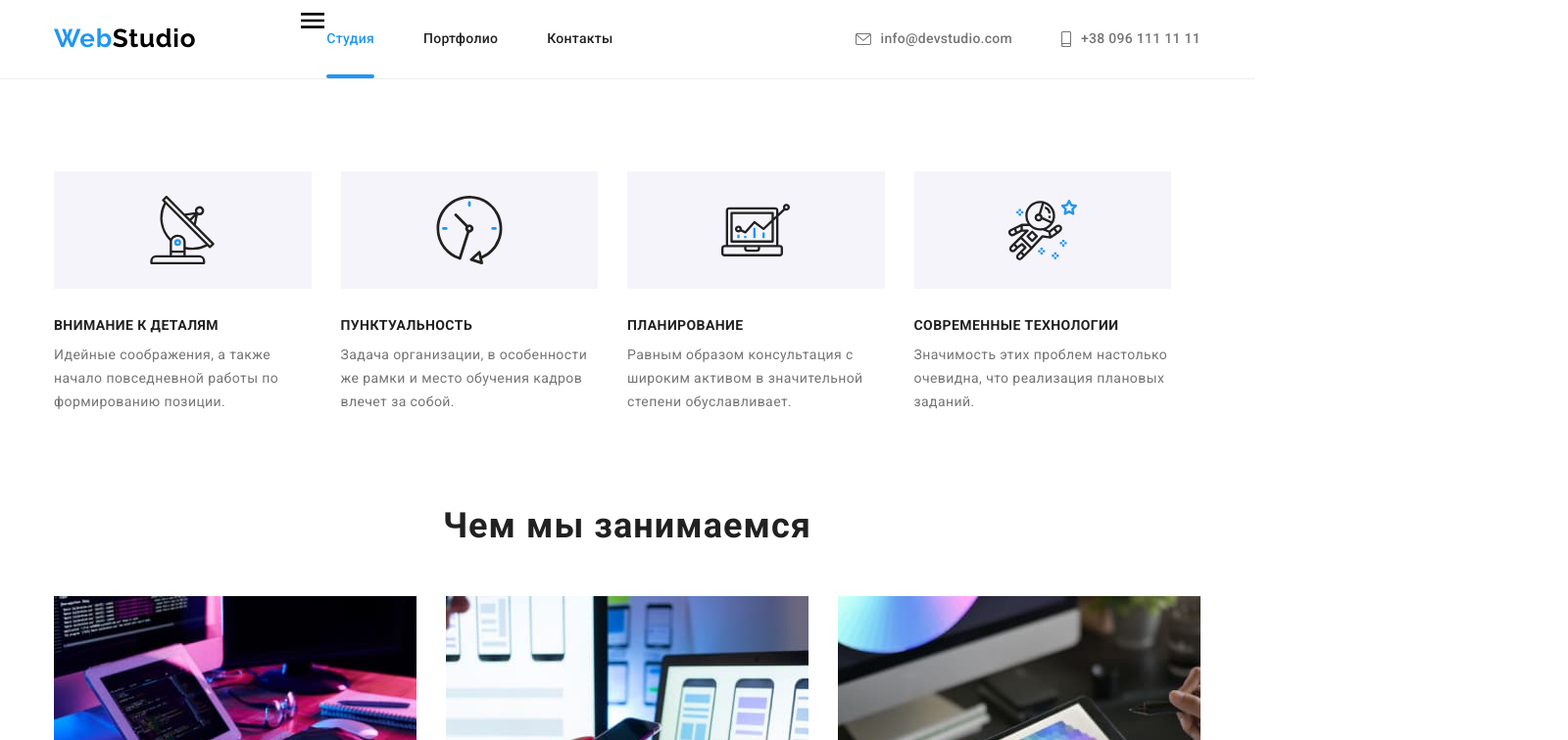
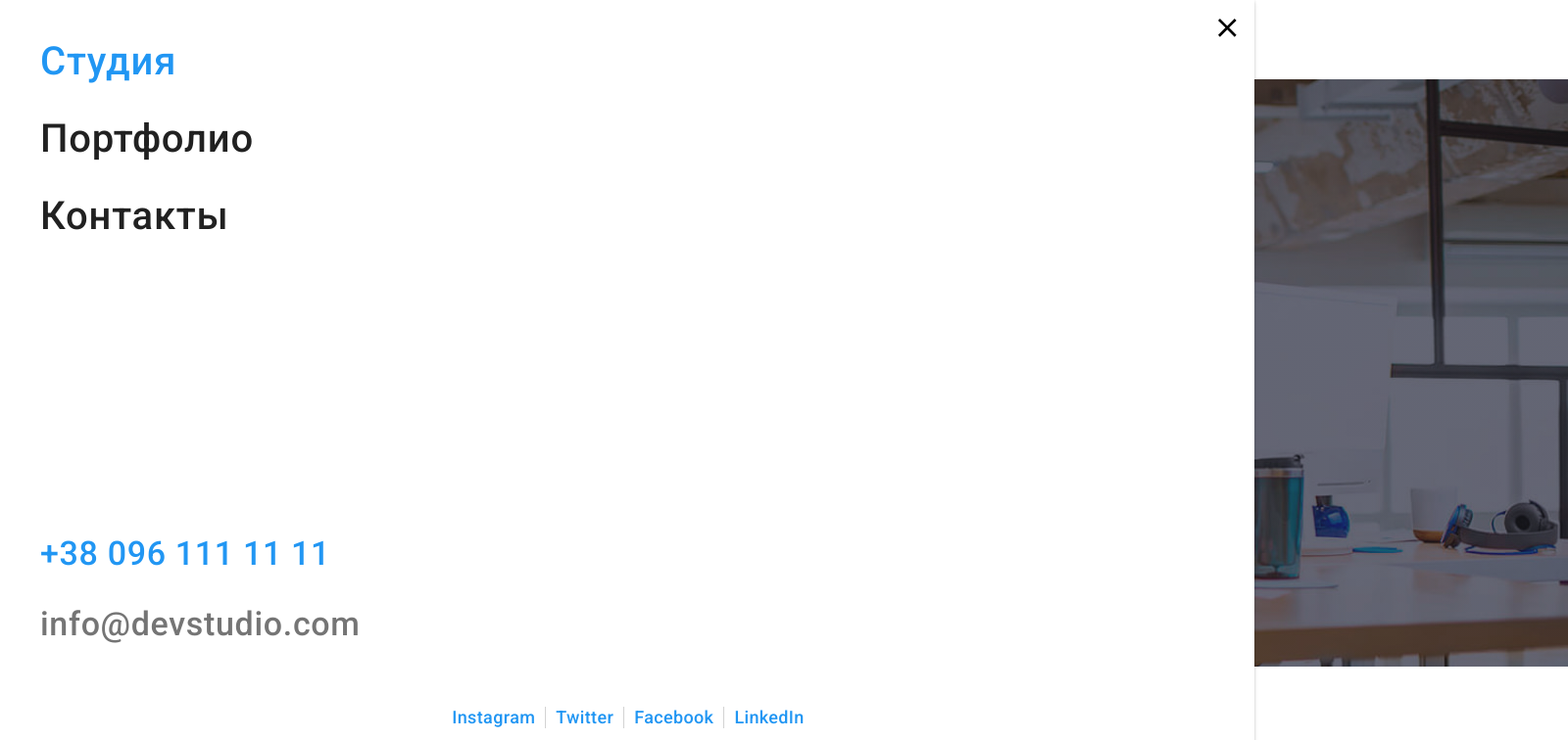
Before and after one commit to Kostq300/goit-markup-hw-08, a plain HTML site: page index.html in a window 1280 px wide. Both pictures are taken after a click on the button 313 px from the left and 20 px from the top of the page. Shown: the top 756 px of the page at 98% size, 1600 px wide, since content can reach past the window. Drawn offline with nearby package versions, Linux system fonts and the light colour scheme; files whose address does not match are found by name.

Commit message:
edits try 1999

```diff
--- a/index.html
+++ b/index.html
@@ -23,12 +23,41 @@
           <a class="link__logo link" href="./index.html"
             ><span class="logo">Web</span>Studio</a
           >
-
           <button class="menu__btn" type="button" data-menu-open>
             <svg class="menu__icon" width="40px" height="40px">
-              <use href="./image/icon/menu-icon.svg#icon-menu_btn"></use>
+            <use href="./image/icon/menu-icon.svg#icon-menu_btn"></use>
             </svg>
           </button>
+          <div class="backdrop is__hidden" data-menu>
+            <div class="menu__wrapper">
+              <button class="menu__btn-close" type="button" data-menu-close>
+                <svg class="menu__icon" width="40px" height="40px">
+                  <use href="./image/icon/menu-icon.svg#icon-close-btn"></use>
+                </svg>
+              </button>
+              <ul class="list menu__nav-list">
+                <li class="menu__nav-item"><a class="link menu__nav current__page" href="./index.html">Студия</a></li>
+                <li class="menu__nav-item"><a class="link menu__nav" href="./portfolio.html">Портфолио</a></li>
+                <li class="menu__nav-item"><a class="link menu__nav" href="./">Контакты</a></li>
+              </ul>
+
+              <ul class="list menu__contact-list">
+                <li class="menu__contact-item"><a class="link menu__contact" href="tel:+380961111111">+38 096 111 11 11</a></li>
+                <li class="menu__contact-item"><a class="link menu__contact menu__contact-mail" href="mailto:info@devstudio.com">info@devstudio.com</a></li>
+              </ul>
+
+              <ul class="list menu__soc-list">
+                <li class="menu__soc-item"><a class="link menu__soc" href="">Instagram</a></li>
+                <li class="menu__soc-item"><a class="link menu__soc" href="">Twitter</a></li>
+                <li class="menu__soc-item"><a class="link menu__soc" href="">Facebook</a></li>
+                <li class="menu__soc-item"><a class="link menu__soc" href="">LinkedIn</a></li>
+              </ul>
+            </div>
+          </div>
+
+
+
+
 
           <ul class="site__nav-list list">
             <li class="site__nav-item">
@@ -69,8 +98,8 @@
 
     </header>
 
-    <!-- <main>
-      <section class="hero">
+    <main>
+       <section class="hero">
         <div class="container">
           <h1 class="hero__title">Эффективные решения для вашего бизнеса</h1>
           <button class="btn" type="button" data-modal-open>
@@ -130,7 +159,7 @@
             </div>
           </div>
         </div>
-      </section>  -->
+      </section>    -->
 
       <section class="section benefits__list">
         <div class="container">
@@ -510,7 +539,7 @@
         </div>
       </div>
     </footer>
+    <script src="./js/modal.js"></script>
     <script src="./js/menu.js"></script>
-    <script src="./js/modal.js"></script>
   </body>
 </html>
--- a/js/menu.js
+++ b/js/menu.js
@@ -1,14 +1,14 @@
 (() => {
   const refs = {
-    openMenuBtn: document.querySelector("[data-Menu-open]"),
-    closeMenuBtn: document.querySelector("[data-Menu-close]"),
-    menu: document.querySelector("[data-Menu]"),
+    openModalBtn: document.querySelector("[data-menu-open]"),
+    closeModalBtn: document.querySelector("[data-menu-close]"),
+    modal: document.querySelector("[data-menu]"),
   };
 
-  refs.openMenuBtn.addEventListener("click", toggleMenu);
-  refs.closeMenuBtn.addEventListener("click", toggleMenu);
+  refs.openModalBtn.addEventListener("click", toggleModal);
+  refs.closeModalBtn.addEventListener("click", toggleModal);
 
   function toggleModal() {
-    refs.Menu.classList.toggle("is__hidden");
+    refs.modal.classList.toggle("is__hidden");
   }
 })();
--- a/scss/components/_clients.scss
+++ b/scss/components/_clients.scss
@@ -44,33 +44,30 @@
   width: 170px;
   height: 92px;
 
-  &:not(:last-child) {
-    margin-right: 30px;
-  }
+  // &:not(:last-child) {
+  //   margin-right: 30px;
+  // }
   @media screen and (min-width: 480px) and (max-width: 767px) {
     display: flex;
     flex-wrap: wrap;
     justify-content: center;
     width: 210px;
-    &:nth-child(2n) {
-      margin: 0;
+    &:nth-child(2n+1) {
+        margin-right: 30px;
       }
-    &:nth-child(n-2) {
+
+      &:nth-child(-n+4) {
         margin-bottom: 30px;
       }
   }
 
   @media screen and (max-width: 479px) {
     width: calc(50% - 15px);
-    display: flex;
-    flex-wrap: wrap;
-    justify-content: center;
 
-    &:nth-child(2n) {
-      margin: 0;
+    &:nth-child(2n+1) {
+        margin-right: 30px;
       }
-
-    &:nth-child(n-2) {
+        &:nth-child(-n+4) {
           margin-bottom: 30px;
         }
 
@@ -96,6 +93,12 @@
 
     &:nth-child(-n + 3) {
       margin-bottom: 30px;
+    }
+  }
+
+    @media screen and (min-width: 1200px){
+      &:not(:last-child) {
+          margin-right: 30px;
           }
     }
 }
--- a/scss/components/_header.scss
+++ b/scss/components/_header.scss
@@ -48,32 +48,6 @@ nav {
 .logo {
   color: var(--accent-color);
 }
-
-.menu__btn{
-  width: 40px;
-  height: 40px;
-  align-items: center;
-  border: none;
-  background-color: var(--primary-white-color);
-  margin-left: auto;
-
-
-  @media screen and (min-width: 480px) and (max-width: 767px) {
-      padding: 0;
-
-    }
-
-    @media screen and (max-width: 479px) {}
-
-    @media screen and (min-width: 768px) and (max-width: 1199px) {}
-
-}
-
-.menu__icon{
-  width: 40px;
-  height: 40px;
-}
-
 
 .active__page {
   color: var(--accent-color);
@@ -185,7 +159,6 @@ nav {
 
   &:hover, &:focus{
     color: var(--accent-color);
-    transition: transform var(--duration) var(--timing-function);
   }
 }
 
--- /dev/null
+++ b/scss/components/_menu.scss
@@ -0,0 +1,144 @@
+.menu__wrapper {
+  position: absolute;
+  background-color: var(--primary-white-color);
+  width: 100%;
+  height: 100%;
+  padding-top: 40px;
+  padding-bottom: 40px;
+  padding-left: 41px;
+  padding-right: 39px;
+  left: 50%;
+  top: 45%;
+  transform: translate(-50%, -45%);
+  box-shadow: 0px 4px 8px rgba(0, 0, 0, 0.04), 0px 2px 4px rgba(0, 0, 0, 0.08),
+    0px 1px 3px rgba(0, 0, 0, 0.16);
+  transition: transform var(--duration) var(--timing-function);
+}
+
+.backdrop.is__hidden .menu__wrapper {
+  transform: translate(-50%, -50%) scale(0.5);
+}
+
+.menu__icon {
+  width: 40px;
+  height: 40px;
+}
+
+.menu__btn {
+  width: 40px;
+  height: 40px;
+  align-items: center;
+  border: none;
+  background-color: transparent;
+  margin-left: auto;
+
+  @media screen and (min-width: 480px) and (max-width: 767px) {
+    padding: 0;
+  }
+
+  @media screen and (max-width: 479px) {
+  }
+
+  @media screen and (min-width: 768px) and (max-width: 1199px) {
+  }
+}
+
+.menu__btn-close {
+  width: 40px;
+  height: 40px;
+  background-color: transparent;
+  position: absolute;
+  border: none;
+  right: 8px;
+  top: 8px;
+padding: 0;
+transition: color var(--duration) var(--timing-function);
+& .menu__icon:hover,& .menu__icon:focus {
+        fill: var(--accent-color);
+    }
+}
+
+.menu__nav-list {
+  margin-bottom: 302px;
+}
+
+.menu__nav {
+  font-family: "Roboto";
+  font-style: normal;
+  font-weight: 500;
+  font-size: 40px;
+  line-height: 1.17;
+  text-align: center;
+  letter-spacing: 0.02em;
+transition: color var(--duration) var(--timing-function);
+
+    &:hover,
+    &:focus {
+        color: var(--accent-color);
+    }
+}
+
+.menu__nav-item {
+  &:not(:last-child) {
+    margin-bottom: 32px;
+  }
+}
+
+.current__page {
+  color: var(--accent-color);
+}
+
+.menu__contact-list {
+  margin-bottom: 64px;
+}
+
+.menu__contact {
+  font-family: "Roboto";
+  font-style: normal;
+  font-weight: 500;
+  font-size: 34px;
+  line-height: 1.17;
+  letter-spacing: 0.02em;
+  color: var(--accent-color);
+}
+
+.menu__contact-mail{
+    color: var(--secondary-text-color);
+}
+
+.menu__contact-item {
+  &:not(:last-child) {
+    margin-bottom: 32px;
+  }
+}
+
+.menu__soc-list {
+  display: flex;
+  justify-content: center;
+}
+
+.menu__soc {
+  font-family: "Roboto";
+  font-style: normal;
+  font-weight: 500;
+  font-size: 18px;
+  line-height: 1.22;
+  letter-spacing: 0.02em;
+  color: var(--accent-color);
+
+  &:not(:last-child) {
+    margin-right: 10px;
+  }
+}
+
+.menu__soc-item {
+  &:not(:last-child) {
+    border-right: 1px solid rgba(33, 33, 33, 0.2);
+  }
+  &:not(:last-child) {
+    padding-right: 10px;
+  }
+  &:not(:last-child) {
+    margin-right: 10px;
+  }
+}
--- a/scss/components/hero/_modal.scss
+++ b/scss/components/hero/_modal.scss
@@ -58,8 +58,9 @@
     border: 1px solid rgba(0, 0, 0, 0.1);
     background-color: transparent;
 
-    &:hover .modal__icon-btn {
-            fill: #2196f3
+        & .modal__icon-btn:hover,
+        & .modal__icon-btn:focus {
+            fill: var(--accent-color);
         }
 }
 
--- a/scss/main.scss
+++ b/scss/main.scss
@@ -19,6 +19,7 @@
 @import './components/clients';
 @import './components/footer';
 @import './components/section-portfolio';
+@import './components/menu';
 
 
 
```
Also changed, not shown: css/main.css, css/main.min.css, 2 other files. Lines whose indentation alone changed are shown as unchanged.
